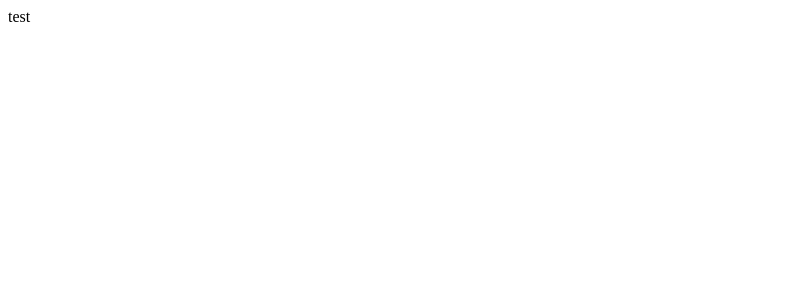
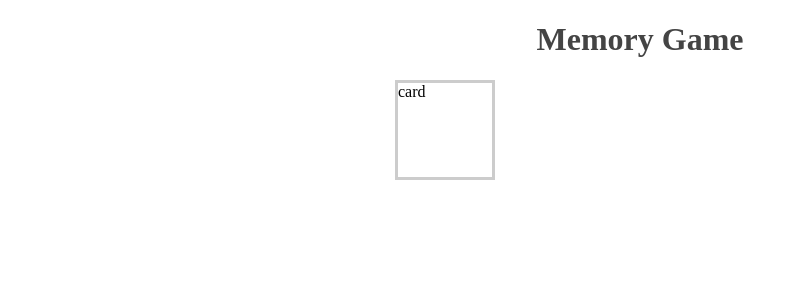
Before and after one commit to farshad-zare/vue-memory-game, a Vue app: page / in a window 1280 px wide. Shown: the top 300 px of the page, without its empty margins (0-797 px from the left). Built offline with nearby package versions, Linux system fonts and the light colour scheme.

Commit message:
card component created

```diff
--- a/src/App.vue
+++ b/src/App.vue
@@ -1,7 +1,24 @@
-<script setup lang="ts"></script>
+<script setup lang="ts">
+import AppCard from "./components/AppCard.vue";
+</script>
 
 <template>
-  <div>test</div>
+  <h1 class="app-title">Memory Game</h1>
+  <section class="game-board">
+    <AppCard />
+  </section>
 </template>
 
-<style></style>
+<style>
+.app-title {
+  text-align: center;
+  color: #444;
+}
+.game-board {
+  display: grid;
+  grid-template-columns: repeat(4, 100px);
+  grid-template-rows: repeat(4, 100px);
+  gap: 30px;
+  justify-content: center;
+}
+</style>
--- /dev/null
+++ b/src/components/AppCard.vue
@@ -0,0 +1,9 @@
+<template>
+  <div class="card">card</div>
+</template>
+
+<style scoped>
+.card {
+  border: 3px solid #ccc;
+}
+</style>
```
